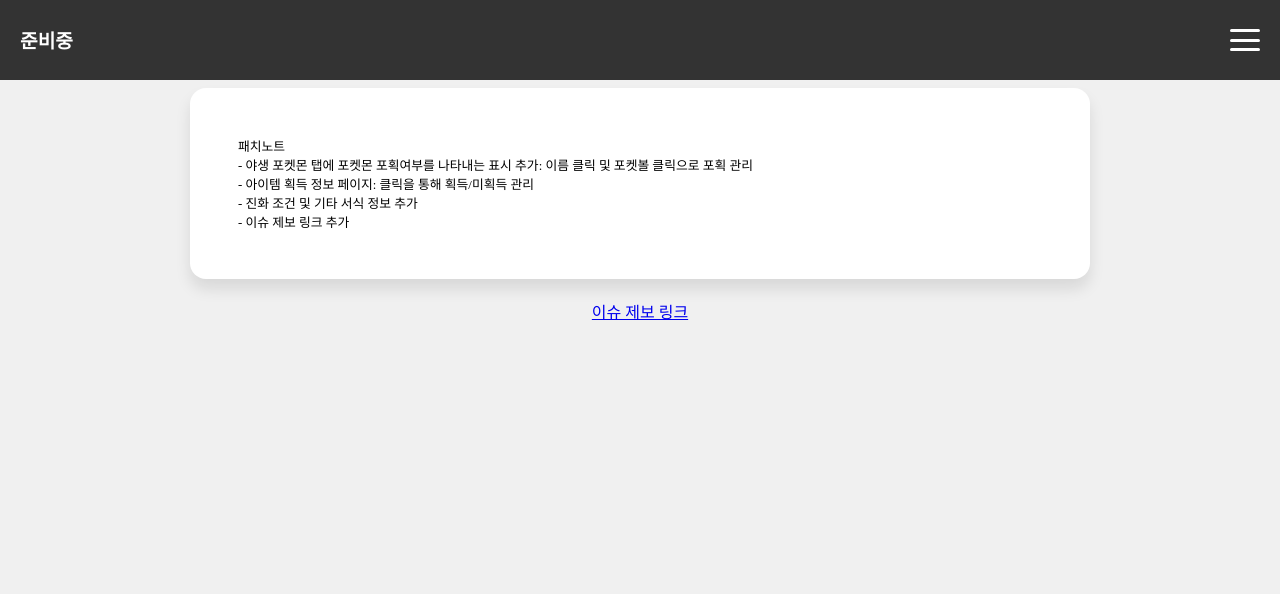
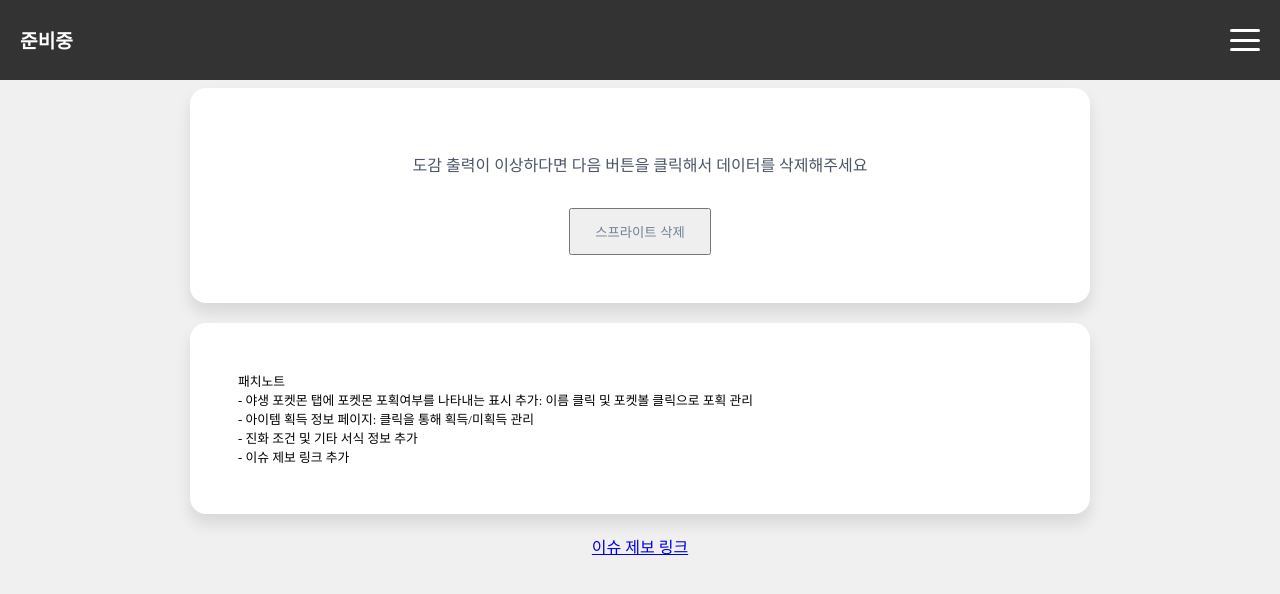
Before and after one commit to flying-orange-lab/orange-redux-database, an Angular app: page /1 in a window 1280 px wide. Shown: the top 594 px of the page. Built offline with nearby package versions, Linux system fonts and the light colour scheme.

Commit message:
버튼 노출 추가

```diff
--- a/src/app/home/home.component.html
+++ b/src/app/home/home.component.html
@@ -1,4 +1,4 @@
-<section class="card-box" *ngIf="gameVersion == 'orange_v3'">
+<section class="card-box">
   <app-sprite-card></app-sprite-card>
 </section>
 
--- a/src/app/home/home.component.ts
+++ b/src/app/home/home.component.ts
@@ -1,5 +1,4 @@
 import { Component } from '@angular/core';
-import { DataHandleService } from '../services/data-handle.service';
 
 @Component({
   selector: 'app-home',
@@ -7,16 +6,9 @@ import { DataHandleService } from '../services/data-handle.service';
   styleUrls: ['./home.component.less'],
 })
 export class HomeComponent {
-  gameVersion: string | null = null;
   contactFormUrl =
     'https://docs.google.com/forms/d/e/1FAIpQLSeQQ0w9o5QJ8yBTF40kl3VpqbVqAW1TBJNhuynfS47SO8AhsA/viewform?usp=dialog';
 
-  constructor(public dataHandleService: DataHandleService) {}
+  constructor() {}
 
-  ngOnInit(): void {
-    // 데이터 처리
-    this.dataHandleService.gameVersion$.subscribe((version) => {
-      this.gameVersion = version;
-    });
-  }
 }
--- a/src/app/home/sprite-card/sprite-card.component.html
+++ b/src/app/home/sprite-card/sprite-card.component.html
@@ -1,26 +1,43 @@
+<div *ngIf="gameVersion == 'orange_v3'">
   <h2>이미지 업로드</h2>
   <p>오렌지 에디션의 Sheet 업로드 시, 전용 스프라이트로 보입니다.</p>
 
   <div class="input-group">
     <label for="imageUploadPink">Pink 업로드</label>
-    <input type="file" id="imageUploadPink" accept="image/*" (change)="onFileSelected($event, 'pink')" />
+    <input
+      type="file"
+      id="imageUploadPink"
+      accept="image/*"
+      (change)="onFileSelected($event, 'pink')"
+    />
     <span id="fileNamePink" class="file-name"></span>
   </div>
 
   <div class="input-group">
     <label for="imageUploadRed">Red 이미지 업로드</label>
-    <input type="file" id="imageUploadRed" accept="image/*" (change)="onFileSelected($event, 'red')" />
+    <input
+      type="file"
+      id="imageUploadRed"
+      accept="image/*"
+      (change)="onFileSelected($event, 'red')"
+    />
     <span id="fileNameRed" class="file-name"></span>
   </div>
 
   <div class="input-group">
     <label for="imageUploadForm">Form 이미지 업로드</label>
-    <input type="file" id="imageUploadForm" accept="image/*" (change)="onFileSelected($event, 'forms')" />
+    <input
+      type="file"
+      id="imageUploadForm"
+      accept="image/*"
+      (change)="onFileSelected($event, 'forms')"
+    />
     <span id="fileNameForm" class="file-name"></span>
+  </div>
 </div>
 
 <div>
-    <p>출력이 이상하다면 다음 버튼을 클릭해서 데이터를 삭제해주세요</p>
+  <p>도감 출력이 이상하다면 다음 버튼을 클릭해서 데이터를 삭제해주세요</p>
   <button id="deleteDbBtn" (click)="onDeleteDb()">스프라이트 삭제</button>
 </div>
 
--- a/src/app/home/sprite-card/sprite-card.component.ts
+++ b/src/app/home/sprite-card/sprite-card.component.ts
@@ -1,5 +1,6 @@
 // src/app/sprite-card/sprite-card.component.ts
 import { Component, ChangeDetectorRef } from '@angular/core';
+import { DataHandleService } from 'src/app/services/data-handle.service';
 import { PokemonImageService } from 'src/app/services/pokemon-image.service';
 
 @Component({
@@ -8,13 +9,23 @@ import { PokemonImageService } from 'src/app/services/pokemon-image.service';
   styleUrls: ['./sprite-card.component.less']
 })
 export class SpriteCardComponent {
+  gameVersion: string | null = null;
   isSplitting: boolean = false;
   progress: number = 0;
 
   constructor(
+    public dataHandleService: DataHandleService,
     private pokemonImageService: PokemonImageService,
     private cdr: ChangeDetectorRef // ChangeDetectorRef 주입
   ) { }
+
+
+  ngOnInit(): void {
+    // 데이터 처리
+    this.dataHandleService.gameVersion$.subscribe((version) => {
+      this.gameVersion = version;
+    });
+  }
 
   onFileSelected(event: Event, extra: string): void {
     const input = event.target as HTMLInputElement;
```
Lines whose indentation alone changed are shown as unchanged.
